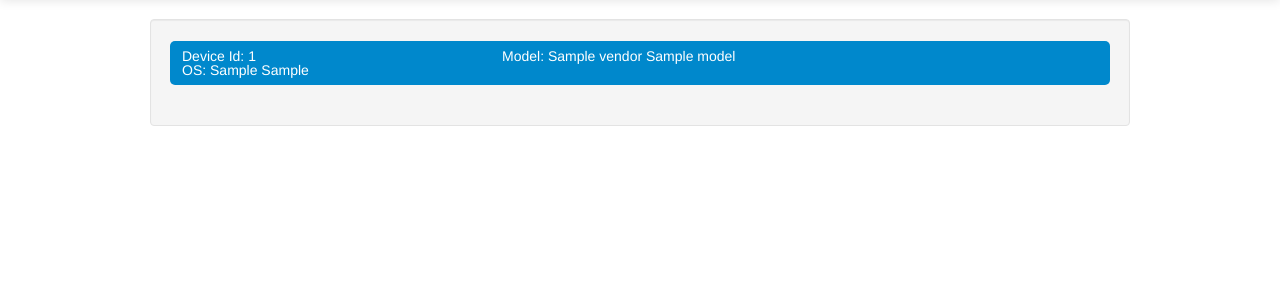
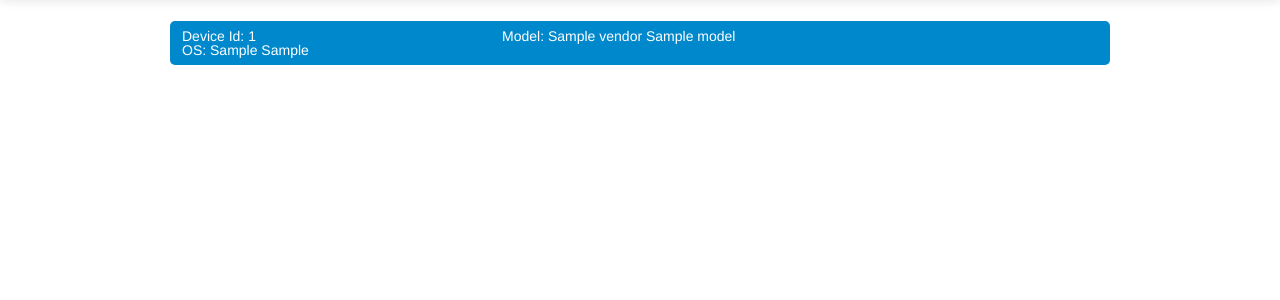
Before and after one commit to geniass/prey-standalone-python, a Flask app: page /reports in a window 1280 px wide. Shown: the part 41-341 px from the top of the page. Run offline with Flask 2, Linux system fonts and the light colour scheme; the visitor is signed in with stand-in values (Sample User, id 1); a database or web service that is not in the repository returns one stand-in record (values such as "Sample title"); parts of the project's set-up code (start-up, migrations or seed data) failed here and were passed over.

Commit message:
hopfully not in a well anymore

```diff
--- a/webapp/templates/reports_devices.html
+++ b/webapp/templates/reports_devices.html
@@ -3,7 +3,7 @@
 <title>Prey Standalone - Select a Device</title>
 {% endblock head %}
 {% block body %}
-<div class="container well">
+<div class="container">
     <ul class="nav nav-pills nav-stacked">
         {% for device in devices %}
         <li class="active"><a href="devices/{{ device['device_id'] }}/reports.xml">
```
